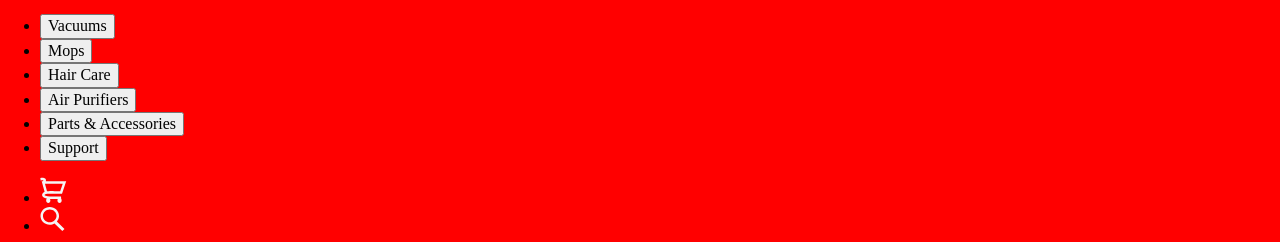
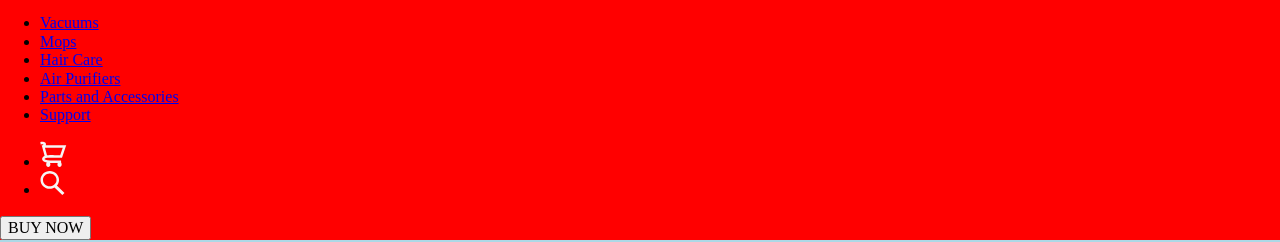
Before and after one commit to dsoslowsky/Web-3-Final-Project, a plain HTML site: page deploy/checkout1.html in a window 1280 px wide. Shown: the part 38-280 px from the top of the page. Drawn offline with Linux system fonts and the light colour scheme.

Commit message:
edited header

```diff
--- a/deploy/checkout1.html
+++ b/deploy/checkout1.html
@@ -17,22 +17,22 @@
            <nav>
                <ul>
                    <li>
-                       <button>Vacuums</button>
+                       <a href="#">Vacuums</a>
                    </li>
                    <li>
-                       <button>Mops</button>
+                       <a href="#">Mops</a>
                    </li>
                    <li>
-                       <button>Hair Care</button>
+                       <a href="#">Hair Care</a>
                    </li>
                    <li>
-                       <button>Air Purifiers</button>
+                       <a href="#">Air Purifiers</a>
                    </li>
                    <li>
-                       <button>Parts & Accessories</button>
+                       <a href="#">Parts and Accessories</a>
                    </li>
                    <li>
-                       <button>Support</button>
+                       <a href="#">Support</a>
                    </li>
                </ul>
            </nav>
```
Also changed, not shown: deploy/checkout2.html (+6 -6 lines), deploy/checkout3.html (+6 -6 lines), deploy/checkout4.html (+6 -6 lines), deploy/index.html (+6 -6 lines), deploy/thankYou.html (+6 -6 lines), 1 other file.
